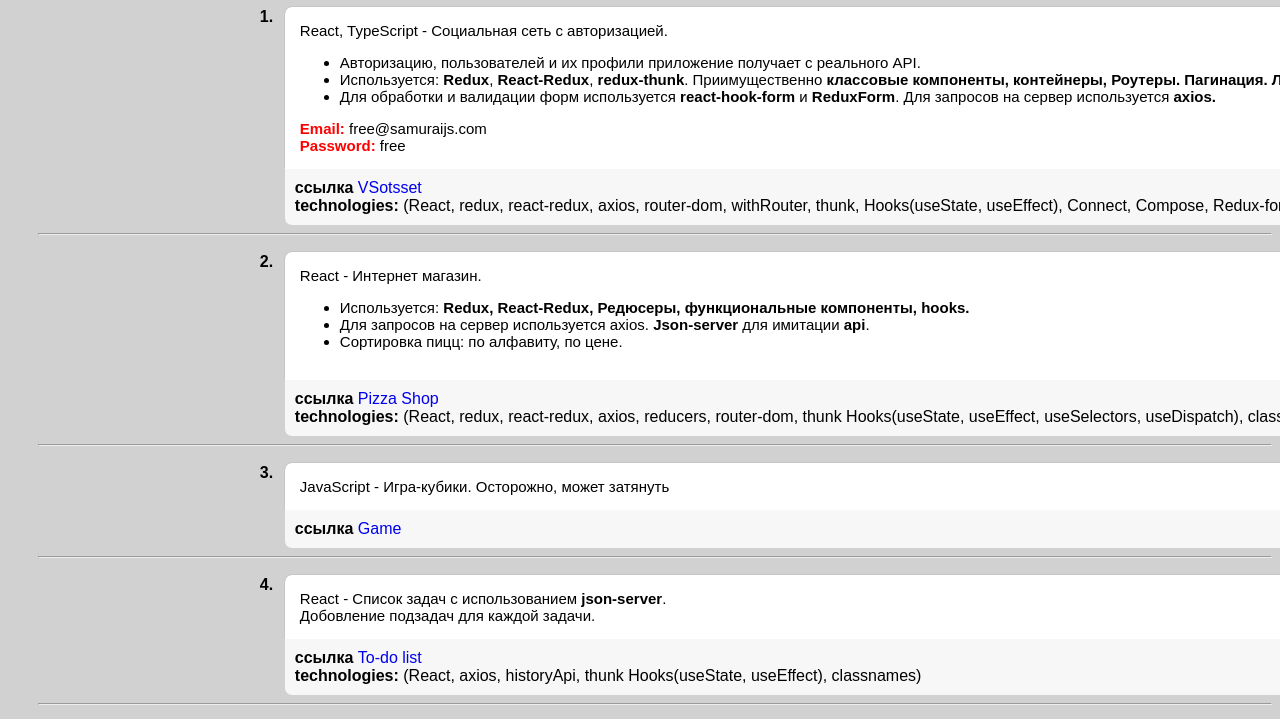
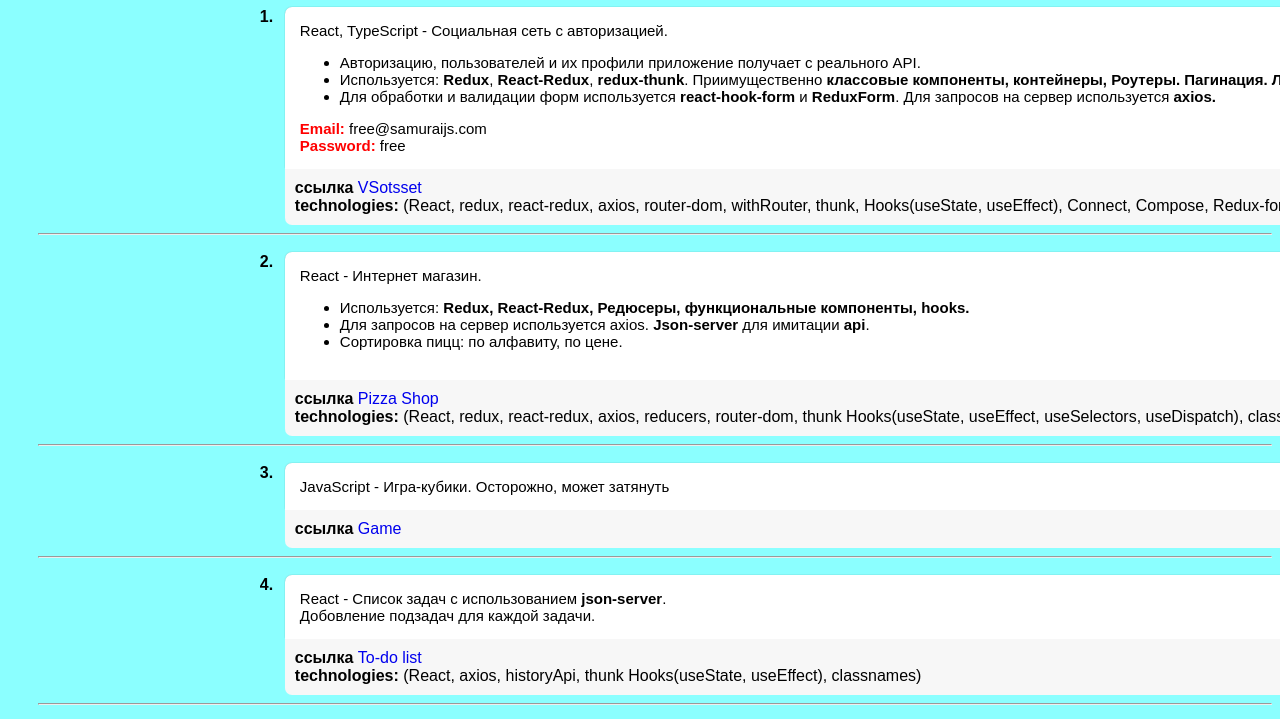
Before and after one commit to Suanchik/portf, a plain HTML site: page index.html in a window 1280 px wide. Shown: the part 73-792 px from the top of the page. Drawn offline with Linux system fonts and the light colour scheme.

Commit message:
Update index.css

```diff
--- a/css/index.css
+++ b/css/index.css
@@ -1,5 +1,5 @@
 body {
-    background-color: rgb(209, 209, 209);
+    background-color: rgb(139, 255, 255);
     font-family: "Cairo", sans-serif;
 }
 p {
```
